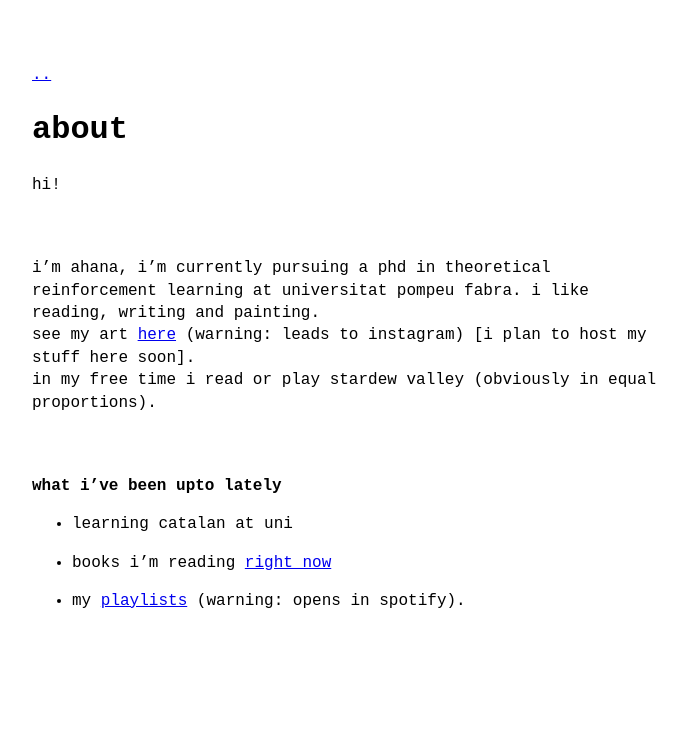
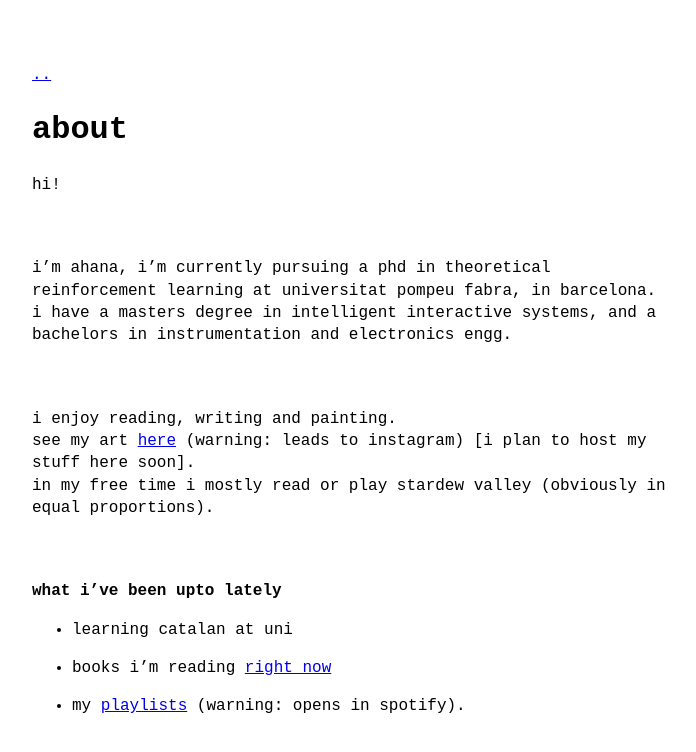
Before and after one commit to ahanadeb/ahanadeb.github.io, a Jekyll site: the page built from about.md, in a window 1280 px wide. Shown: the top 752 px of the page, without its empty margins (288-984 px from the left). Built offline with Jekyll 4.4.1, drawn with Linux system fonts in a browser that asks for light colours.

Commit message:
Update about.md

```diff
--- a/about.md
+++ b/about.md
@@ -8,12 +8,15 @@ hi!
 
 \
 \
-i'm ahana, i'm currently pursuing a phd in theoretical reinforcement learning at universitat pompeu fabra.
-i like reading, writing and painting.
+i'm ahana, i'm currently pursuing a phd in theoretical reinforcement learning at universitat pompeu fabra, in barcelona. i have a masters degree in intelligent interactive systems, and a bachelors in instrumentation and electronics engg.
+
+\
+\
+i enjoy reading, writing and painting.
 <br>
 see my art <a href='https://instagram.com/ahanadeb' target='_blank'>here</a> (warning: leads to instagram) [i plan to host my stuff here soon].
 <br>
-in my free time i read or play stardew valley (obviously in equal proportions).
+in my free time i mostly read or play stardew valley (obviously in equal proportions).
 
 \
 \
```
